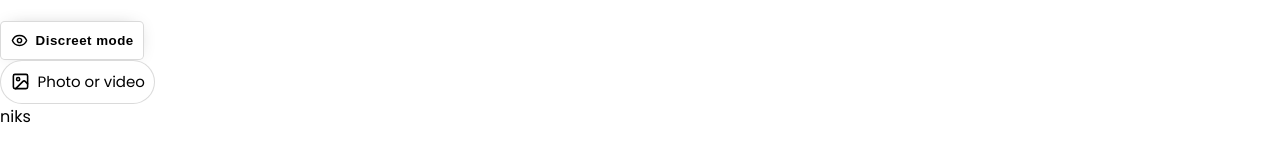
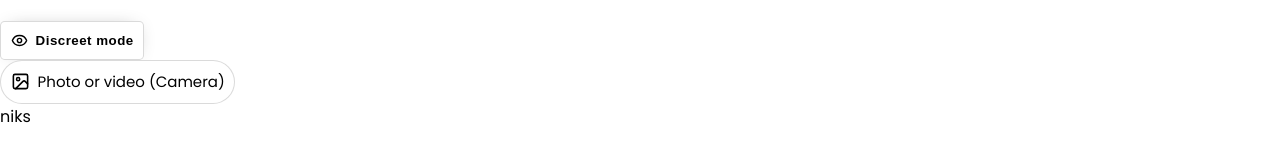
Before and after one commit to fdnd-agency/digitalproofempowerment, a SvelteKit app: page / in a window 1280 px wide. Shown: the part 551-711 px from the top of the page. Built offline with nearby package versions, Linux system fonts and the light colour scheme.

Commit message:
fix: added more text in button

```diff
--- a/src/routes/+page.svelte
+++ b/src/routes/+page.svelte
@@ -61,7 +61,7 @@
 
 <Button buttonText="Discreet mode"/>
 
-<FileInput inputField="Photo or video"/>
+<FileInput inputField="Photo or video (Camera)"/>
 
 
 
```
